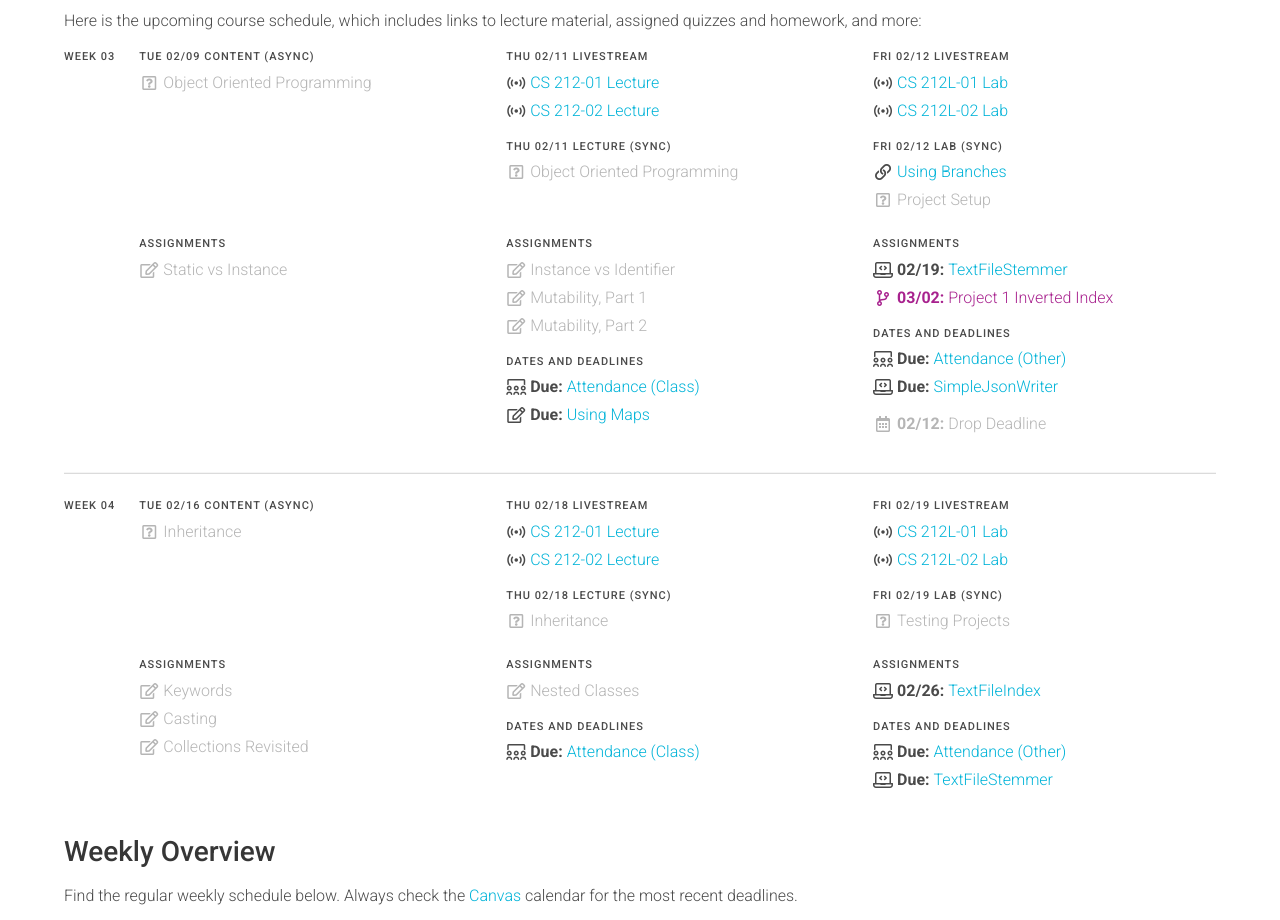
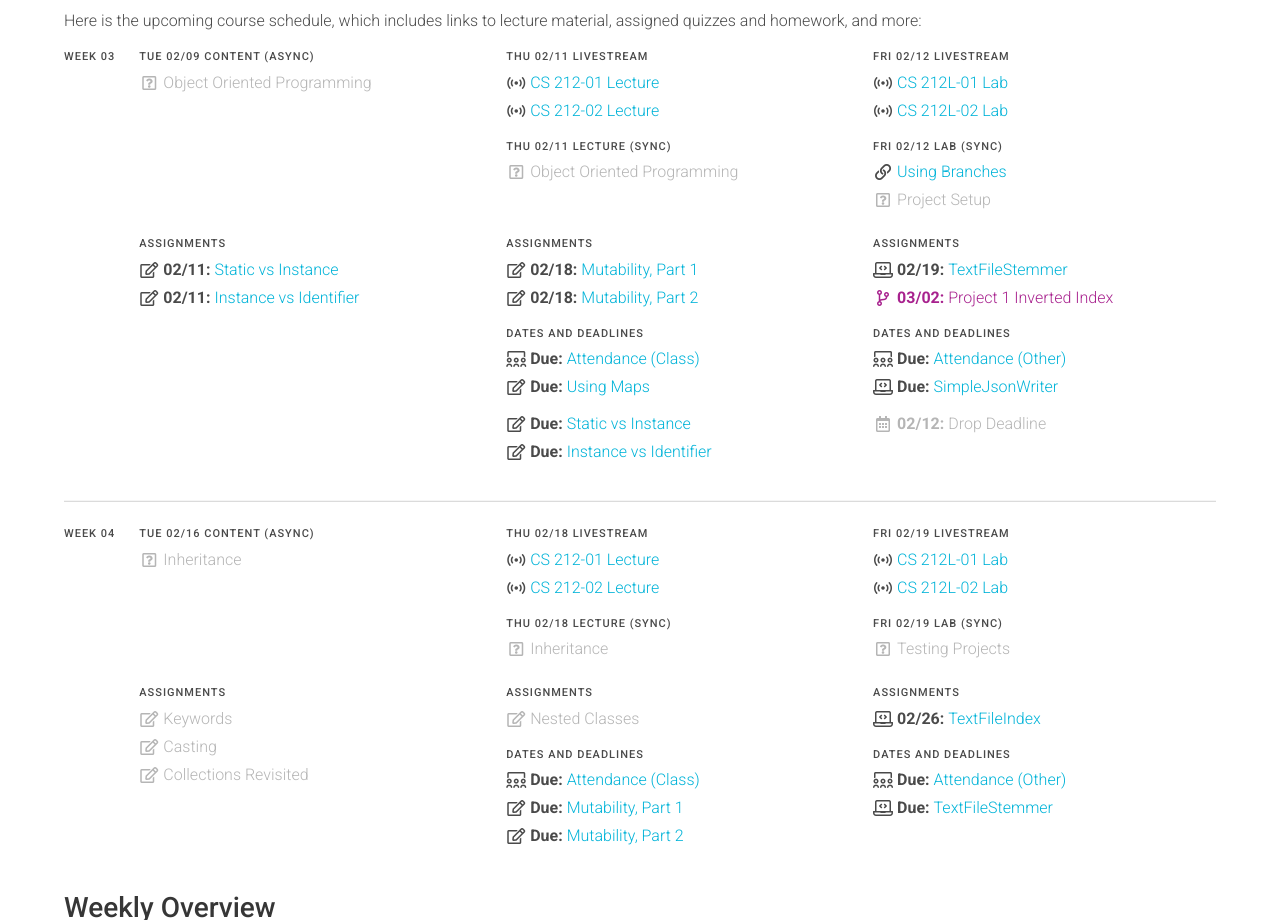
Before and after one commit to usf-cs212-spring2021/usf-cs212-spring2021.github.io, a Jekyll site: the page built from index.md, in a window 1280 px wide and 1400 px high, scrolled down 528 px, cut to the strip 0-920 px from the top of the window. Built offline with Jekyll 4.4.1, drawn with Linux system fonts in a browser that asks for light colours.

Commit message:
Adding OOP quizzes.

```diff
--- a/_data/quizzes.yml
+++ b/_data/quizzes.yml
@@ -21,3 +21,27 @@ maps:
   text: 'Using Maps'
   link: 'https://usfca.instructure.com/courses/1597848/quizzes/2375248'
   date: 2021-02-11
+
+static:
+  <<: *default
+  text: 'Static vs Instance'
+  link: 'https://usfca.instructure.com/courses/1597848/quizzes/2375260'
+  date: 2021-02-11
+
+identifier:
+  <<: *default
+  text: 'Instance vs Identifier'
+  link: 'https://usfca.instructure.com/courses/1597848/quizzes/2375262'
+  date: 2021-02-11
+
+mutable1:
+  <<: *default
+  text: 'Mutability, Part 1'
+  link: 'https://usfca.instructure.com/courses/1597848/quizzes/2375246'
+  date: 2021-02-18
+
+mutable2:
+  <<: *default
+  text: 'Mutability, Part 2'
+  link: 'https://usfca.instructure.com/courses/1597848/quizzes/2375266'
+  date: 2021-02-18
--- a/_data/schedule.yml
+++ b/_data/schedule.yml
@@ -312,9 +312,12 @@ weeks:
 
           - <<: *assignments
             items:
-              - text: 'Static vs Instance'
-                icon: 'quiz'
-                type: *pending
+              - file: 'quizzes'
+                name: 'static'
+
+              - file: 'quizzes'
+                name: 'identifier'
+
 
           # - <<: *deadlines
           #   items:
@@ -332,17 +335,11 @@ weeks:
 
           - <<: *assignments
             items:
-              - text: 'Instance vs Identifier'
-                icon: 'quiz'
-                type: *pending
+              - file: 'quizzes'
+                name: 'mutable1'
 
-              - text: 'Mutability, Part 1'
-                icon: 'quiz'
-                type: *pending
-
-              - text: 'Mutability, Part 2'
-                icon: 'quiz'
-                type: *pending
+              - file: 'quizzes'
+                name: 'mutable2'
 
           - <<: *deadlines
             items:
@@ -351,6 +348,13 @@ weeks:
 
               - file: 'quizzes'
                 name: 'maps'
+
+              - file: 'quizzes'
+                name: 'static'
+                type: 'bump'
+
+              - file: 'quizzes'
+                name: 'identifier'
 
       - date: 2021-02-12
         sections:
@@ -434,6 +438,13 @@ weeks:
             items:
               - file: 'attendance'
                 name: 'class4'
+
+              - file: 'quizzes'
+                name: 'mutable1'
+
+              - file: 'quizzes'
+                name: 'mutable2'
+
 
       - date: 2021-02-19
         sections:
```
